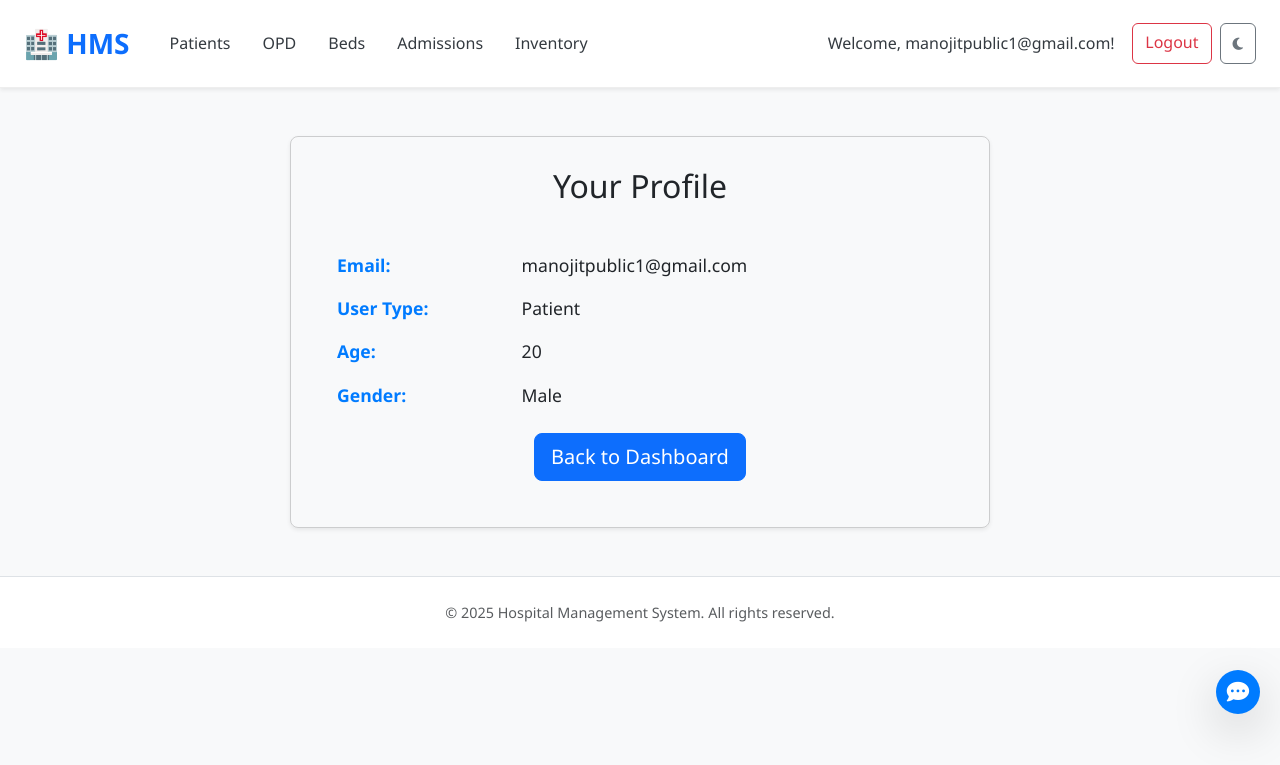
After one commit to Manojit-Pal/HospitalManagementSystem-HMS-, a Flask app: page /profile in a window 1280 px wide. The commit adds this page. Shown: the top 765 px of the page. Run offline with Flask 3, Linux system fonts and the light colour scheme; a user stored in the database is signed in; data comes from the database, SQL or seed files in the repository; both versions use the stored data as it was after the commit.

Commit message:
added profile dashboard

```diff
--- a/backend/app.py
+++ b/backend/app.py
@@ -6,7 +6,7 @@ import os
 import google.generativeai as genai
 from dotenv import load_dotenv
 from flask import jsonify # Make sure jsonify is imported at the top
-from datetime import datetime, date # Make sure datetime and date are imported
+from datetime import datetime, timedelta, date # Make sure datetime and date are imported
 import pytz
 
 load_dotenv()  # Load environment variables from .env
@@ -63,7 +63,7 @@ def initdb_command():
 def require_login():
     # Define routes that require login
     protected_routes = [
-        'dashboard', # <--- Add the endpoint name for your dashboard page here
+        'dashboard', 'view_profile', # <--- Add the endpoint name for your dashboard page here
         'list_patients', 'add_patient', 'join_opd_queue', 'view_opd_queue',
         'list_beds', 'add_bed', 'list_admissions', 'admit_patient',
         'view_inventory', 'add_inventory_item',
@@ -297,6 +297,88 @@ def logout():
     session.clear()
     flash('You have been logged out.', 'info')
     return redirect(url_for('index'))
+
+@app.route('/profile')
+def view_profile():
+
+    user_id = session.get('user_id')
+    user_type = session.get('user_type')
+
+    if not user_id or not user_type:
+        # This case should ideally be caught by @app.before_request,
+        # but adding a check here is robust.
+        flash('Please log in to view your profile.', 'warning')
+        return redirect(url_for('login'))
+
+    conn = get_db()
+    cursor = conn.cursor()
+    user_data = None
+    profile_data = None
+    error = None
+
+    try:
+        # Fetch base user data (email, user_type)
+        user_data = cursor.execute(
+            'SELECT id, email, user_type FROM users WHERE id = ?', (user_id,)
+        ).fetchone()
+
+        if not user_data:
+            error = 'User not found.' # Should not happen if user_id is in session
+
+        # Fetch role-specific profile data
+        if not error:
+            if user_type == 'hospital':
+                profile_data = cursor.execute(
+                    'SELECT hospital_name, location FROM hospital_profiles WHERE user_id = ?', (user_id,)
+                ).fetchone()
+                # Add 'name' here once you add it to the schema/users table
+                # profile_data = cursor.execute(
+                #     'SELECT u.email, p.hospital_name, p.location FROM users u JOIN hospital_profiles p ON u.id = p.user_id WHERE u.id = ?', (user_id,)
+                # ).fetchone()
+            elif user_type == 'doctor':
+                 profile_data = cursor.execute(
+                    'SELECT specialization, experience FROM doctor_profiles WHERE user_id = ?', (user_id,)
+                ).fetchone()
+                 # Add 'name' here once you add it to the schema/users table
+                # profile_data = cursor.execute(
+                #     'SELECT u.email, p.specialization, p.experience FROM users u JOIN doctor_profiles p ON u.id = p.user_id WHERE u.id = ?', (user_id,)
+                # ).fetchone()
+            elif user_type == 'patient':
+                 profile_data = cursor.execute(
+                    'SELECT age, gender FROM patient_profiles WHERE user_id = ?', (user_id,)
+                ).fetchone()
+                 # Add 'name' here once you add it to the schema/users table
+                # profile_data = cursor.execute(
+                #     'SELECT u.email, p.age, p.gender FROM users u JOIN patient_profiles p ON u.id = p.user_id WHERE u.id = ?', (user_id,)
+                # ).fetchone()
+            # Add elif blocks for other user types if any
+
+            if profile_data:
+                 # Combine user_data (email) with profile_data for easier template access
+                 # Convert row objects to dictionaries for easier merging
+                 user_info = dict(user_data)
+                 user_info.update(dict(profile_data))
+            else:
+                 # Handle case where user_type exists but no profile data found (shouldn't happen with current register logic)
+                 user_info = dict(user_data)
+                 flash(f'No profile data found for user type: {user_type}', 'warning')
+
+    except sqlite3.Error as e:
+        error = f'Database error fetching profile: {e}'
+        print(f"Database error fetching profile for user_id {user_id}: {e}")
+    except Exception as e:
+         error = f'An unexpected error occurred: {e}'
+         print(f"Unexpected error fetching profile for user_id {user_id}: {e}")
+    finally:
+        close_db(conn)
+
+    if error:
+        flash(error, 'danger')
+        # Redirect or render an error page
+        return redirect(url_for('index')) # Or a dedicated error page
+
+    # Render the profile template, passing the combined user_info
+    return render_template('profile.html', user=user_info)
 
 @app.route('/create_admin')
 def create_admin():
@@ -772,44 +854,63 @@ def get_now_serving():
 
 # Add this new route to your app.py
 
-@app.route('/get_admissions_data', methods=['GET'])
+@app.route('/get_admissions_data', methods=['GET']) # Renamed route for clarity (optional)
 def get_admissions_data():
-    conn = get_db()
-    cursor = conn.cursor()
-    admissions_data = {'labels': [], 'data': []}
+    conn = None # Initialize conn to None
+    try:
+        conn = get_db()
+        cursor = conn.cursor()
 
-    try:
-        # Query to count admissions by month (YYYY-MM)
-        # strftime('%Y-%m', admission_time) extracts the year and month
-        # GROUP BY combines rows with the same year and month
-        # ORDER BY ensures the months are in chronological order
-        admissions_by_month = cursor.execute(
-            "SELECT strftime('%Y-%m', admission_time) AS admission_month, COUNT(*) AS admission_count FROM admissions GROUP BY admission_month ORDER BY admission_month"
-        ).fetchall()
+        # 1. Determine the date range for the last 5 days
+        today = datetime.now().date()
+        last_5_days_dates = [(today - timedelta(days=i)) for i in range(4, -1, -1)] # List of date objects [4 days ago, ..., today]
+        date_strings = [d.strftime('%Y-%m-%d') for d in last_5_days_dates] # List of 'YYYY-MM-DD' strings
+        start_date_str = date_strings[0] # The date 4 days ago
 
-        # Prepare data for Chart.js
-        for row in admissions_by_month:
-            # Format the month label (e.g., "2025-01" -> "Jan 2025")
-            month_str = row['admission_month']
-            # Parse the YYYY-MM string into a datetime object
-            date_obj = datetime.strptime(month_str, '%Y-%m')
-            # Format into a more readable string like "Jan 2025"
-            formatted_month = date_obj.strftime('%b %Y')
+        # 2. Query admissions grouped by date for the last 5 days
+        # Use DATE() function for SQLite to extract date part
+        # Filter records from the start date onwards
+        query = """
+            SELECT
+                DATE(admission_time) AS admission_date,
+                COUNT(*) AS daily_admissions_count
+            FROM
+                admissions
+            WHERE
+                DATE(admission_time) >= ?
+            GROUP BY
+                admission_date
+            ORDER BY
+                admission_date ASC;
+        """
+        # Execute query safely with parameter binding
+        cursor.execute(query, (start_date_str,))
+        admissions_from_db = cursor.fetchall()
 
-            admissions_data['labels'].append(formatted_month)
-            admissions_data['data'].append(row['admission_count'])
+        # 3. Create a dictionary to easily lookup counts by date
+        db_counts = {row['admission_date']: row['daily_admissions_count'] for row in admissions_from_db}
 
-        return jsonify(admissions_data)
+        # 4. Prepare final data ensuring all 5 days are present (with 0 count if no admissions)
+        final_admissions_data = {'labels': [], 'data': []}
+        for date_str in date_strings:
+            final_admissions_data['labels'].append(date_str) # Use 'YYYY-MM-DD' as label
+            # Get count from db_counts, default to 0 if date not found
+            final_admissions_data['data'].append(db_counts.get(date_str, 0))
+
+        return jsonify(final_admissions_data)
 
     except sqlite3.Error as e:
-        print(f"Database error fetching admissions data: {e}")
-        return jsonify({'error': 'Could not fetch admissions data', 'details': str(e)}), 500
+        print(f"Database error fetching daily admissions data: {e}")
+        # Ensure consistent error format
+        return jsonify({'error': True, 'message': 'Could not fetch daily admissions data', 'details': str(e)}), 500
     except Exception as e:
-        print(f"General error fetching admissions data: {e}")
-        return jsonify({'error': 'Could not fetch admissions data', 'details': str(e)}), 500
-
+        print(f"General error fetching daily admissions data: {e}")
+         # Ensure consistent error format
+        return jsonify({'error': True, 'message': 'An unexpected error occurred', 'details': str(e)}), 500
     finally:
-        close_db(conn)
+        # Ensure close_db is called even if conn wasn't successfully assigned in try block
+        if conn:
+            close_db(conn)
 
 # --- Chatbot Endpoint (Gemini Integration with Serializable History and Commands) ---
 @app.route('/chatbot/send_message', methods=['POST'])
--- a/backend/static/script.js
+++ b/backend/static/script.js
@@ -118,19 +118,19 @@ function fetchNowServing() {
 // Function to fetch admissions data and update the chart
 function fetchAdmissionsDataForChart() {
     // Use the global variable defined in index.html
-    fetch(admissionsDataUrl)
+    fetch(admissionsDataUrl) // Make sure this URL now points to your *new* backend endpoint/logic
         .then(response => { if (!response.ok) { throw new Error(`HTTP error! status: ${response.status}`); } return response.json(); })
         .then(data => {
             if (data.error) {
                 console.error('Backend error fetching admissions data:', data.details);
-                // Check if the chart object exists before trying to update it
+                // Existing error handling...
                 if (window.admissionsChart) {
                     window.admissionsChart.data.labels = ['Error'];
                     window.admissionsChart.data.datasets[0].data = [0];
-                    // Use plugins.title for Chart.js v3+
+                    // Update title on error
                     if (window.admissionsChart.options.plugins && window.admissionsChart.options.plugins.title) {
                         window.admissionsChart.options.plugins.title.text = 'Error loading data';
-                    } else if (window.admissionsChart.options.title) { // Fallback for older Chart.js
+                    } else if (window.admissionsChart.options.title) {
                         window.admissionsChart.options.title.text = 'Error loading data';
                     }
                     window.admissionsChart.update();
@@ -141,14 +141,15 @@ function fetchAdmissionsDataForChart() {
             // Check if chart object and data exist and have expected properties
             if (window.admissionsChart && data.labels && data.data) {
                 // Update the chart's data and labels
-                window.admissionsChart.data.labels = data.labels;
-                window.admissionsChart.data.datasets[0].data = data.data;
+                window.admissionsChart.data.labels = data.labels; // Should now be the last 5 dates
+                window.admissionsChart.data.datasets[0].data = data.data; // Should now be the daily counts
 
-                // Optional: Update chart title or other options if needed
+                // *** Update chart title for clarity ***
+                const newTitle = 'Patient Admissions - Last 5 Days';
                 if (window.admissionsChart.options.plugins && window.admissionsChart.options.plugins.title) {
-                    window.admissionsChart.options.plugins.title.text = 'Patient Admissions Over Time'; // Update title on success
+                    window.admissionsChart.options.plugins.title.text = newTitle;
                 } else if (window.admissionsChart.options.title) { // Fallback for older Chart.js
-                    window.admissionsChart.options.title.text = 'Patient Admissions Over Time';
+                    window.admissionsChart.options.title.text = newTitle;
                 }
 
 
@@ -156,11 +157,11 @@ function fetchAdmissionsDataForChart() {
                 window.admissionsChart.update();
             } else {
                 console.warn("Chart object not found or data format unexpected.");
-                // Handle case where chart object or data structure is wrong
-                if (window.admissionsChart) {
+                // Existing handling for missing chart/data...
+                 if (window.admissionsChart) {
                     window.admissionsChart.data.labels = ['No Data'];
                     window.admissionsChart.data.datasets[0].data = [0];
-                    if (window.admissionsChart.options.plugins && window.admissionsChart.options.plugins.title) {
+                     if (window.admissionsChart.options.plugins && window.admissionsChart.options.plugins.title) {
                         window.admissionsChart.options.plugins.title.text = 'No data available';
                     } else if (window.admissionsChart.options.title) {
                         window.admissionsChart.options.title.text = 'No data available';
@@ -171,7 +172,7 @@ function fetchAdmissionsDataForChart() {
         })
         .catch(error => {
             console.error('Error fetching admissions data:', error);
-            // Handle fetch error display on the chart
+
             if (window.admissionsChart) {
                 window.admissionsChart.data.labels = ['Error'];
                 window.admissionsChart.data.datasets[0].data = [0];
--- a/backend/templates/index.html
+++ b/backend/templates/index.html
@@ -65,7 +65,9 @@
             <ul class="navbar-nav">
                 {% if session.get('user_id') %}
                 <li class="nav-item">
-                    <span class="navbar-text me-2">Welcome, {{ session.get('user_email') }}!</span>
+                    <a class="nav-link navbar-text me-2" href="{{ url_for('view_profile') }}" style="cursor: pointer;">
+                        Welcome, {{ session.get('user_email') }}!
+                    </a>
                 </li>
                 <li class="nav-item">
                     <a class="btn btn-outline-danger" href="{{ url_for('logout') }}">Logout</a>
--- /dev/null
+++ b/backend/templates/profile.html
@@ -0,0 +1,238 @@
+<!DOCTYPE html>
+<html lang="en">
+
+<head>
+    <meta charset="UTF-8">
+    <meta name="viewport" content="width=device-width, initial-scale=1.0">
+    <title>{{ user.email }}'s Profile</title>
+
+    <link rel="preconnect" href="https://fonts.googleapis.com">
+    <link rel="preconnect" href="https://cdnjs.cloudflare.com" crossorigin>
+    <link href="https://cdn.jsdelivr.net/npm/bootstrap@5.3.3/dist/css/bootstrap.min.css" rel="stylesheet">
+    <link href="https://cdn.jsdelivr.net/npm/aos@2.3.4/dist/aos.css" rel="stylesheet">
+    <link rel="stylesheet" href="https://cdnjs.cloudflare.com/ajax/libs/font-awesome/6.5.0/css/all.min.css" />
+
+    <link rel="stylesheet" href="{{ url_for('static', filename='style.css') }}">
+    <link rel="stylesheet" href="{{ url_for('static', filename='index_style.css') }}">
+
+    <style>
+        /* Container styling */
+         .profile-card-container {
+            max-width: 700px; /* Match the size of the main content cards in index? */
+            margin: 0 auto; /* Center the container */
+            padding: 30px; /* Inner padding */
+            background-color: var(--card-bg-color); /* Use CSS variable for background */
+            border-radius: 8px; /* Rounded corners */
+            /* box-shadow: 0 0 10px rgba(0, 0, 0, 0.1); */ /* Let Bootstrap shadow class handle this */
+         }
+
+        /* Heading styling */
+        .profile-card-container h2 {
+            text-align: center;
+            margin-bottom: 30px;
+            color: var(--text-color); /* Use CSS variable for text color */
+        }
+
+        /* Detail line styling */
+        .profile-details p {
+            margin-bottom: 15px;
+            font-size: 1.1em;
+            color: var(--text-color); /* Use CSS variable for text color */
+        }
+
+        /* Label (strong) styling */
+        .profile-details strong {
+            display: inline-block;
+            width: 180px; /* Adjust width for label alignment */
+            color: var(--primary-color); /* Use CSS variable for primary color */
+        }
+    </style>
+</head>
+
+{# Apply dark mode attribute to body based on Flask variable (if you track theme backend-side) #}
+<body {% if g.get('theme') == 'dark' %}data-bs-theme="dark"{% endif %}>
+
+    <div id="loader-wrapper">
+        <div class="loader"></div>
+    </div>
+
+    <nav class="navbar navbar-expand-lg navbar-light bg-white shadow-sm px-4" data-aos="fade-down">
+        <a class="navbar-brand fw-bold text-primary" href="{{ url_for('index') }}">🏥 HMS</a>
+        <button class="navbar-toggler" type="button" data-bs-toggle="collapse" data-bs-target="#navbarNav">
+            <span class="navbar-toggler-icon"></span>
+        </button>
+        <div class="collapse navbar-collapse justify-content-between" id="navbarNav">
+            <ul class="navbar-nav">
+                {% if session.get('user_id') %}
+                {# Add all your standard navigation links here, copied from index.html #}
+                 <li class="nav-item">
+                    <a class="nav-link {% if request.endpoint == 'list_patients' %}active{% endif %}"
+                         href="{{ url_for('list_patients') }}">Patients</a>
+                 </li>
+                 <li class="nav-item">
+                    <a class="nav-link {% if request.endpoint == 'view_opd_queue' %}active{% endif %}"
+                         href="{{ url_for('view_opd_queue') }}">OPD</a>
+                 </li>
+                 <li class="nav-item">
+                    <a class="nav-link {% if request.endpoint == 'list_beds' %}active{% endif %}"
+                         href="{{ url_for('list_beds') }}">Beds</a>
+                 </li>
+                 <li class="nav-item">
+                    <a class="nav-link {% if request.endpoint == 'list_admissions' %}active{% endif %}"
+                         href="{{ url_for('list_admissions') }}">Admissions</a>
+                 </li>
+                 <li class="nav-item">
+                    <a class="nav-link {% if request.endpoint == 'view_inventory' %}active{% endif %}"
+                         href="{{ url_for('view_inventory') }}">Inventory</a>
+                 </li>
+                {% endif %}
+            </ul>
+            <ul class="navbar-nav">
+                {% if session.get('user_id') %}
+                <li class="nav-item">
+                    {# The clickable profile link #}
+                    <a class="nav-link navbar-text me-2" href="{{ url_for('view_profile') }}" style="cursor: pointer;">
+                         Welcome, {{ session.get('user_email') }}!
+                    </a>
+                </li>
+                <li class="nav-item">
+                    <a class="btn btn-outline-danger" href="{{ url_for('logout') }}">Logout</a>
+                </li>
+                {% else %}
+                 {# Login/Register links if not logged in #}
+                 <li class="nav-item">
+                     <a class="btn btn-outline-primary me-2" href="{{ url_for('login') }}">Login</a>
+                 </li>
+                 <li class="nav-item">
+                     <a class="btn btn-primary" href="{{ url_for('register') }}">Register</a>
+                 </li>
+                {% endif %}
+                 {# Dark Mode Toggle Button #}
+                 <li class="nav-item">
+                    <button id="darkModeToggle" class="btn btn-outline-secondary ms-2" title="Toggle Dark Mode"
+                         aria-label="Toggle Dark Mode">
+                         <i class="fas fa-moon moon-icon"></i>
+                         <i class="fas fa-sun sun-icon" style="display: none;"></i>
+                    </button>
+                 </li>
+            </ul>
+        </div>
+    </nav>
+
+
+    <div class="container mt-3">
+        {% with messages = get_flashed_messages(with_categories=true) %}
+        {% if messages %}
+        {% for category, message in messages %}
+        <div class="alert alert-{{ category }} alert-dismissible fade show" role="alert">
+            {{ message }}
+            <button type="button" class="btn-close" data-bs-dismiss="alert" aria-label="Close"></button>
+        </div>
+        {% endfor %}
+        {% endif %}
+        {% endwith %}
+    </div>
+
+
+    <section class="container my-5" data-aos="fade-up">
+        <div class="row justify-content-center"> {# Use a row to center the profile card #}
+            <div class="col-md-8"> {# Use a column to control the width of the profile card #}
+                <div class="profile-card-container card shadow-sm">
+                     <h2 class="card-title">Your Profile</h2> {# Use card-title class #}
+                     <div class="card-body"> {# Wrap details in card-body #}
+                         <div class="profile-details">
+                             {# Display Name and Phone if you add them to the DB later #}
+                             {% if user.name %}
+                             <p><strong>Name:</strong> {{ user.name }}</p>
+                             {% endif %}
+                             {% if user.phone %}
+                             <p><strong>Phone:</strong> {{ user.phone }}</p>
+                             {% endif %}
+
+                             <p><strong>Email:</strong> {{ user.email }}</p>
+                             <p><strong>User Type:</strong> {{ user.user_type | capitalize }}</p>
+
+                             {# Display role-specific details #}
+                             {% if user.user_type == 'hospital' %}
+                             <p><strong>Hospital Name:</strong> {{ user.hospital_name }}</p>
+                             <p><strong>Location:</strong> {{ user.location }}</p>
+                             {% elif user.user_type == 'doctor' %}
+                             <p><strong>Specialization:</strong> {{ user.specialization }}</p>
+                             <p><strong>Experience (years):</strong> {{ user.experience }}</p>
+                             {% elif user.user_type == 'patient' %}
+                             <p><strong>Age:</strong> {{ user.age }}</p>
+                             <p><strong>Gender:</strong> {{ user.gender | capitalize }}</p>
+                             {% endif %}
+                             {# Add sections for other user types if needed #}
+
+                             <div class="text-center mt-4">
+                                 <a href="{{ url_for('index') }}" class="btn btn-primary btn-lg">Back to Dashboard</a>
+                             </div>
+                         </div>
+                     </div>
+                 </div>
+            </div>
+        </div>
+    </section>
+
+
+    <footer class="bg-white border-top py-4 text-center" data-aos="fade-up">
+        <div class="container">
+            <p class="mb-0 text-muted">&copy; 2025 Hospital Management System. All rights reserved.</p>
+        </div>
+    </footer>
+
+    {# Include the entire chatbot HTML structure from index.html #}
+    <div id="chatbot-container">
+        <button id="chatbot-toggle-btn" class="btn btn-primary rounded-circle shadow-lg">
+            <i class="fas fa-comment-dots"></i> {# Chat icon #}
+        </button>
+        <div id="chat-window" class="shadow-lg rounded" style="display: none;"> {# Initially hidden #}
+            <div id="chat-header"
+                class="bg-primary text-white rounded-top d-flex justify-content-between align-items-center p-2">
+                <h5 class="mb-0">HMS Chatbot</h5>
+                <button id="chat-close-btn" class="btn btn-sm btn-outline-light border-0">
+                    <i class="fas fa-times"></i> {# Close icon #}
+                </button>
+            </div>
+            <div id="chat-body" class="p-2">
+                {# Chat messages will appear here #}
+                <div class="chat-message bot-message">Welcome! How can I help you today?</div>
+            </div>
+            <div id="chat-input-area" class="p-2 border-top d-flex">
+                <input type="text" id="chat-input" class="form-control me-2" placeholder="Type a message...">
+                <button id="chat-send-btn" class="btn btn-primary">Send</button>
+            </div>
+        </div>
+    </div>
+
+
+    <button id="scrollTopBtn" class="btn btn-primary position-fixed" style="bottom: 20px; right: 20px; display: none;">
+        <i class="fas fa-arrow-up"></i>
+    </button>
+
+
+    <script src="https://cdn.jsdelivr.net/npm/bootstrap@5.3.3/dist/js/bootstrap.bundle.min.js" defer></script>
+    <script src="https://cdn.jsdelivr.net/npm/aos@2.3.4/dist/aos.js"></script>
+     {# Include Chart.js if your script.js uses it, or if you plan to add charts to profile page #}
+    <script src="https://cdn.jsdelivr.net/npm/chart.js"></script>
+
+    {# Define URL variables for script.js - Copy the exact script block from index.html #}
+    <script>
+        // Define global JavaScript variables using Flask's Jinja2 url_for function
+        const systemStatsUrl = "{{ url_for('get_system_stats') }}";
+        const recentActivitiesUrl = "{{ url_for('get_recent_activities') }}";
+        const nowServingUrl = "{{ url_for('get_now_serving') }}";
+        const admissionsDataUrl = "{{ url_for('get_admissions_data') }}";
+        const updateOpdStatusUrl = "{{ url_for('update_opd_status') }}"; // Example if needed
+
+        // Declare admissionsChart here if script.js expects it globally
+        var admissionsChart; // May not be strictly needed if no chart on profile page
+    </script>
+
+    {# Link to your custom JavaScript file - Load AFTER libraries and URL variables #}
+    <script src="{{ url_for('static', filename='script.js') }}" defer></script>
+
+</body>
+
+</html>
```
Also changed, not shown: backend/hospital.db.
